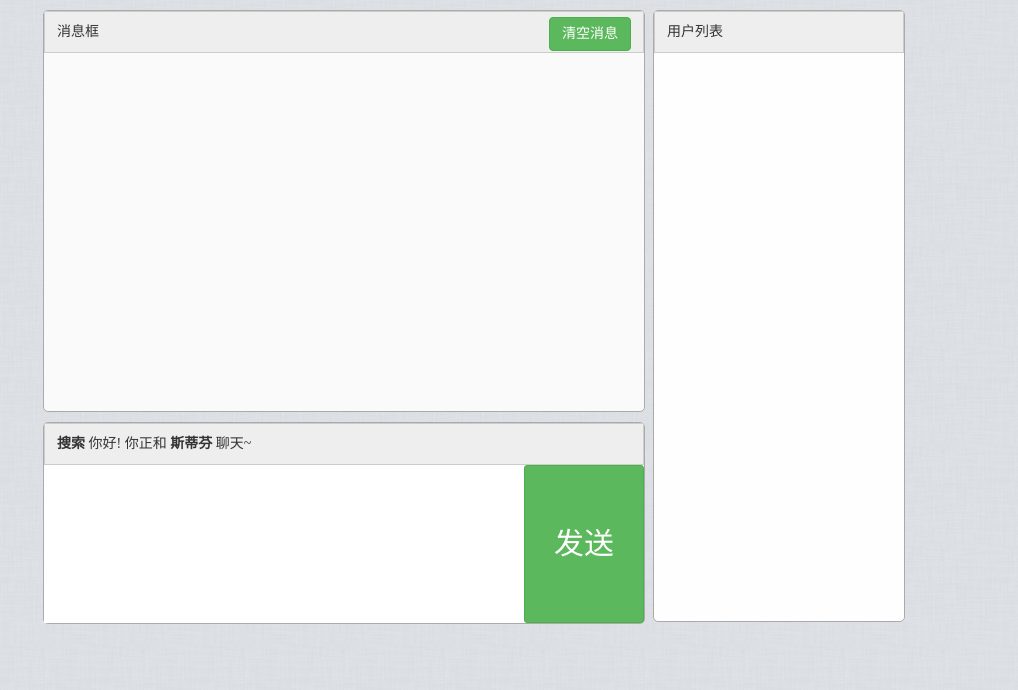
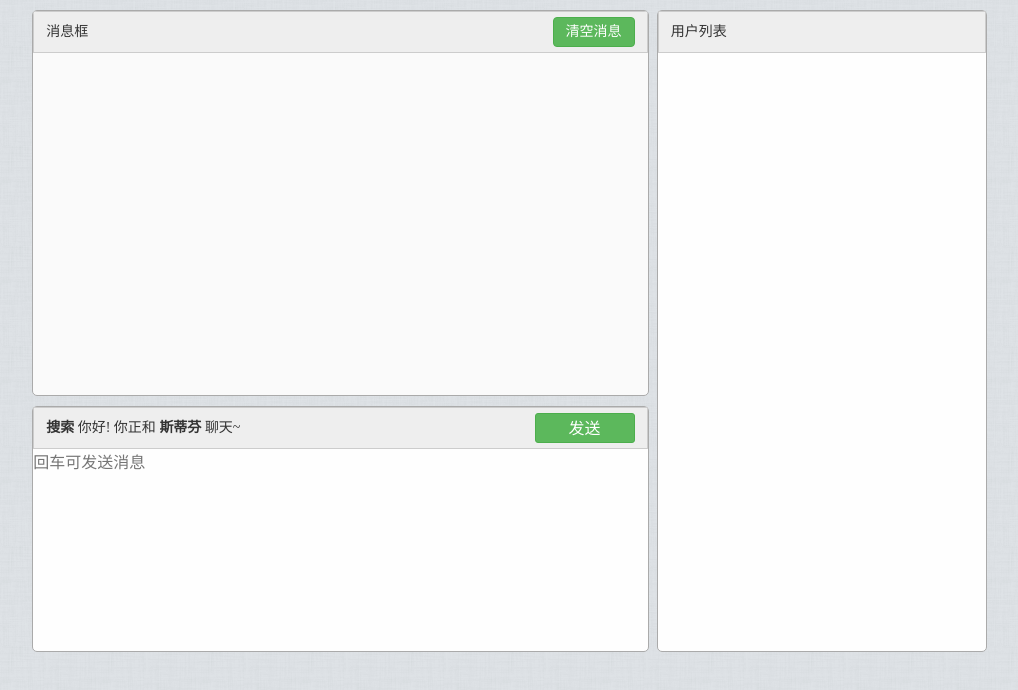
Before and after one commit to lzyfn123/chat_room, a website: page views/index.html in a window 1280 px wide. Shown: the whole page, without its empty margins (147-1165 px from the left). Drawn offline with nearby package versions, Linux system fonts and the light colour scheme; files that its build step writes are made by us from their sources; no server answers; files whose address does not match are found by name.

Commit message:
显示样式

```diff
--- a/public/assets/chat.css
+++ b/public/assets/chat.css
@@ -1,10 +1,10 @@
 .message-block {
     position: relative;
-    width: 600px;
-    height: 400px;
+    width: 60%;
+    height: 60%;
     top: 10px;
     left: 50%;
-    margin-left: -450px;
+    margin-left: -45%;
     border: 1px solid #aaa;
     -webkit-border-radius: 5px;
     -moz-border-radius: 5px;
@@ -15,11 +15,11 @@
 
 .user-list-block {
     position: absolute;
-    width: 250px;
-    height: 610px;
+    width: 32%;
+    height: 100%;
     top: 10px;
     left: 50%;
-    margin-left: 160px;
+    margin-left: 16%;
     border: 1px solid #aaa;
     -webkit-border-radius: 5px;
     -moz-border-radius: 5px;
@@ -29,11 +29,11 @@
 
 .user-reply-block {
     position: relative;
-    width: 600px;
-    height: 200px;
+    width: 60%;
+    height: 38%;
     left: 50%;
-    margin-top: 20px;
-    margin-left: -450px;
+    margin-top: 2%;
+    margin-left: -45%;
     border: 1px solid #aaa;
     -webkit-border-radius: 5px;
     -moz-border-radius: 5px;
@@ -56,6 +56,7 @@
     background-image: none;
     background-color: #eee;
     border: 1px solid #ccc;
+    z-index: 99;
 }
 
 .header .current-user, .header .other-users {
@@ -63,19 +64,26 @@
 }
 
 .user-reply-block > .message-input {
-    float: left;
-    width: 80%;
-    height: 158px;
+    width: 100%;
+    height: 70%;
     resize: none;
-    font-size: 20px;
-    border: none;
+    font-size: 16px;
+    border: none !important;
+    background: rgba(255, 255, 255, 0) none repeat scroll 0 0 !important;
+    filter: Alpha(opacity = 0);
+    background: #fff;
+    overflow: auto;
+}
+
+.user-reply-block > .message-input:focus, .user-reply-block > .message-input:hover {
+    border: none !important;
 }
 
 .send-btn {
     float: right;
-    width: 20%;
-    height: 158px;
-    font-size: 30px;
+    width: 100px;
+    height: 30px;
+    font-size: 16px;
     border-radius: 3px;
 }
 
--- a/public/assets/chat.js
+++ b/public/assets/chat.js
@@ -30,7 +30,7 @@ jQuery(function ($, window) {
 
     function flushUsers(users) {
         var $user_list = $('.user-list');
-        var users_str = ''; //'<li title="双击聊天" onselectstart="javascript:;"><p class="user">所有人</p></li>';
+        var users_str = '<li title="双击聊天" onselectstart="javascript:;"><p class="user">所有人</p></li>';
         $user_list.empty();
         $.each(users, function (i, user) {
             users_str += '<li title="双击聊天"><p class="user">' + user + '</p></li>'
@@ -135,7 +135,7 @@ jQuery(function ($, window) {
     });
 
     $message_input.keydown(function (e) {
-        if (e.shiftKey && e.which == 13) {
+        if (e.which == 13) {
             say();
             e.preventDefault();
         }
--- a/public/assets/common.css
+++ b/public/assets/common.css
@@ -25,7 +25,7 @@ a:hover {
 
 .btn {
     display: inline-block;
-    padding: 6px 12px;
+    padding: 4px 12px;
     margin-bottom: 0;
     font-size: 14px;
     font-weight: 400;
@@ -119,6 +119,15 @@ body {
     background: url("bg-image.png");
 }
 
+div.container {
+    position: relative;
+    width: 80%;
+    height: 80%;
+    min-width: 400px;
+    min-height: 132px;
+    margin: 0 auto;
+}
+
 .fl {
     float: left;
 }
--- a/views/index.html
+++ b/views/index.html
@@ -7,24 +7,24 @@
     <title>聊天室</title>
     <link type="text/css" rel="stylesheet" href="assets/common.css">
     <link type="text/css" rel="stylesheet" href="assets/chat.css">
-    <link rel="icon" href="favicon.ico">
+    <link rel="icon" href="/assets/logo-30.png">
 </head>
 <body>
 <div class="container">
     <div class="message-block">
         <div class="header">
+            <a class="btn btn-success fr" id="cleanMsg">清空消息</a>
             消息框
-            <a class="btn btn-success fr" id="cleanMsg">清空消息</a>
         </div>
         <ul class="message-list">
         </ul>
     </div>
     <div class="user-reply-block">
         <div class="header">
+            <input type="button" id="sendBtn" class="btn btn-success send-btn" value="发送" title="回车可发送消息"/>
             <span class="current-user">搜索</span> 你好! 你正和 <span class="other-users">斯蒂芬</span> 聊天~
         </div>
-        <textarea name="message" class="message-input"></textarea>
-        <input type="button" id="sendBtn" class="btn btn-success send-btn" value="发送"/>
+        <textarea name="message" class="message-input" placeholder="回车可发送消息 "></textarea>
     </div>
     <div class="user-list-block">
         <div class="header">
@@ -34,12 +34,12 @@
 
         </ul>
     </div>
-    <div id="ring" style="widht:0px; height:0px;"></div>
-    <script type="text/javascript" src="assets/jquery.min.js"></script>
-    <script type="text/javascript" src="assets/jquery.cookie.js"></script>
-    <script type="text/javascript" src="assets/json2.js"></script>
-    <script src="/socket.io/socket.io.js"></script>
-    <script type="text/javascript" src="assets/chat.js"></script>
 </div>
+<div id="ring" style="widht:0px; height:0px;"></div>
+<script type="text/javascript" src="assets/jquery.min.js"></script>
+<script type="text/javascript" src="assets/jquery.cookie.js"></script>
+<script type="text/javascript" src="assets/json2.js"></script>
+<script src="/socket.io/socket.io.js"></script>
+<script type="text/javascript" src="assets/chat.js"></script>
 </body>
 </html>
```
Also changed, not shown: app.js (+6 -3 lines), views/signin.html (+3 -1 lines), views/signup.html (+1 -1 lines).
